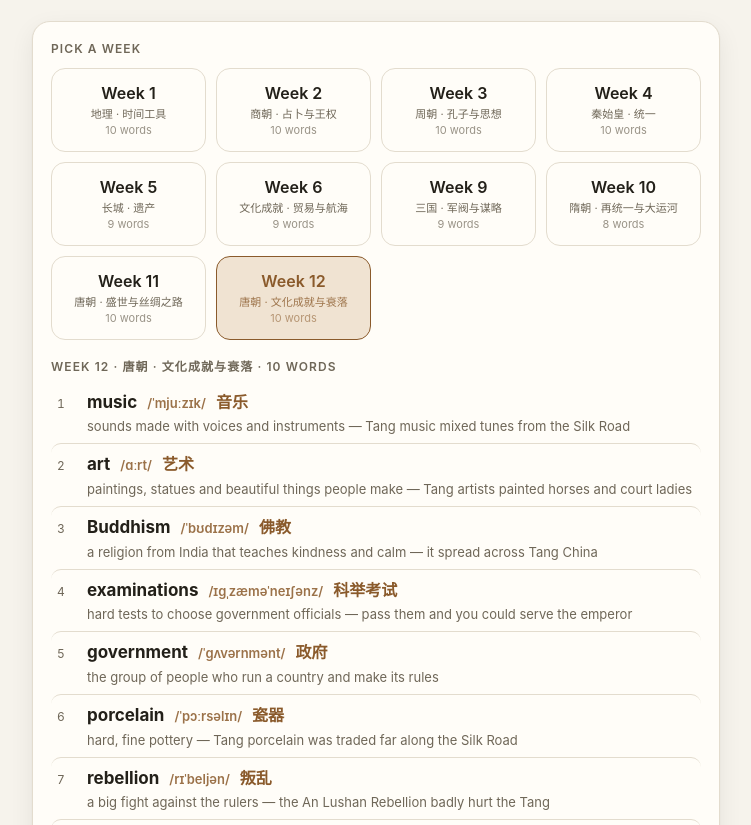
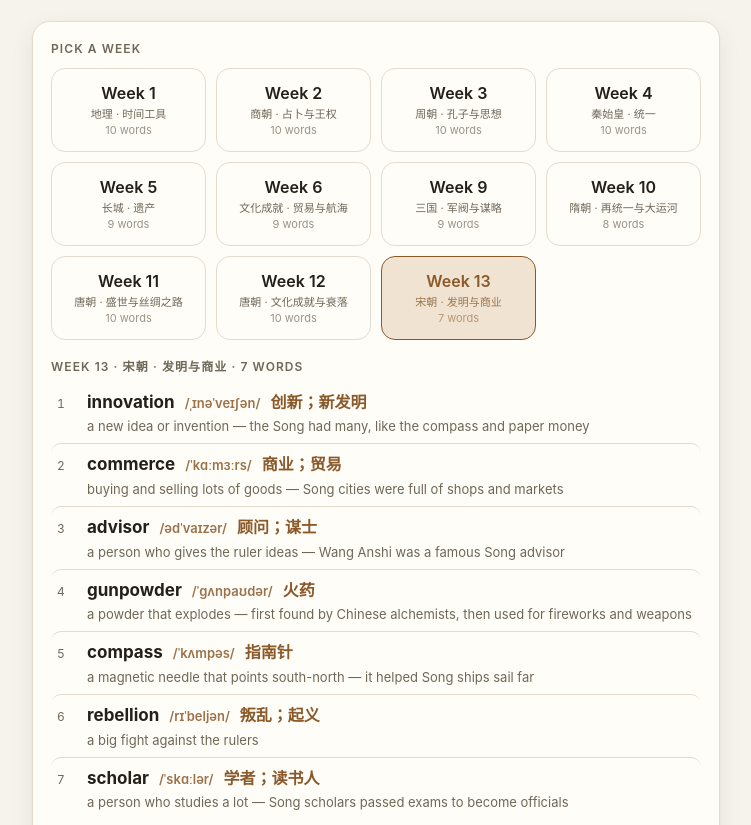
Before and after one commit to jessielzh/kai, a plain HTML site: page history/index.html in a window 1280 px wide. Shown: the part 120-945 px from the top of the page, without its empty margins (264-1015 px from the left). Drawn offline with Linux system fonts and the light colour scheme.

Commit message:
History vocab: add Week 13 (Song inventions and trade)
Co-Authored-By: Claude Opus 5.5 <noreply@anthropic.com>

```diff
--- a/history/index.html
+++ b/history/index.html
@@ -232,10 +232,10 @@
 
 <script>
 /* =========================================================
-   Word list — from Kai's Week 1–6 and 9–12 History Key Vocabulary sheets.
+   Word list — from Kai's Week 1–6 and 9–13 History Key Vocabulary sheets.
    Meanings rewritten short + kid-language + tied to the unit
    (ancient China: geography → Shang → Zhou/Confucius → Qin → Great Wall
-   → culture, trade and the sea → Three Kingdoms → Sui reunification → Tang → Tang culture and decline).
+   → culture, trade and the sea → Three Kingdoms → Sui reunification → Tang → Tang culture and decline → Song inventions and trade).
    ========================================================= */
 const WEEKS = [
  { n:1, title:"地理 · 时间工具", words:[
@@ -352,6 +352,15 @@ const WEEKS = [
   {w:"decline", ipa:"/dɪˈklaɪn/", zh:"衰落", en:"slowly getting weaker — after the rebellion the Tang began to decline"},
   {w:"Chang'an", ipa:"/ˌtʃɑːŋˈɑːn/", zh:"长安", en:"the Tang capital — one of the biggest cities in the world back then", say:"chahng ahn"},
   {w:"woodblock printing", ipa:"/ˈwʊdblɑːk ˈprɪntɪŋ/", zh:"雕版印刷", en:"carving words into wood, inking it and pressing paper on it — the Tang printed the first books this way"}
+ ]},
+ { n:13, title:"宋朝 · 发明与商业", words:[
+  {w:"innovation", ipa:"/ˌɪnəˈveɪʃən/", zh:"创新；新发明", en:"a new idea or invention — the Song had many, like the compass and paper money"},
+  {w:"commerce", ipa:"/ˈkɑːmɜːrs/", zh:"商业；贸易", en:"buying and selling lots of goods — Song cities were full of shops and markets"},
+  {w:"advisor", ipa:"/ədˈvaɪzər/", zh:"顾问；谋士", en:"a person who gives the ruler ideas — Wang Anshi was a famous Song advisor"},
+  {w:"gunpowder", ipa:"/ˈɡʌnpaʊdər/", zh:"火药", en:"a powder that explodes — first found by Chinese alchemists, then used for fireworks and weapons"},
+  {w:"compass", ipa:"/ˈkʌmpəs/", zh:"指南针", en:"a magnetic needle that points south-north — it helped Song ships sail far"},
+  {w:"rebellion", ipa:"/rɪˈbeljən/", zh:"叛乱；起义", en:"a big fight against the rulers"},
+  {w:"scholar", ipa:"/ˈskɑːlər/", zh:"学者；读书人", en:"a person who studies a lot — Song scholars passed exams to become officials"}
  ]}
 ];
 
```
